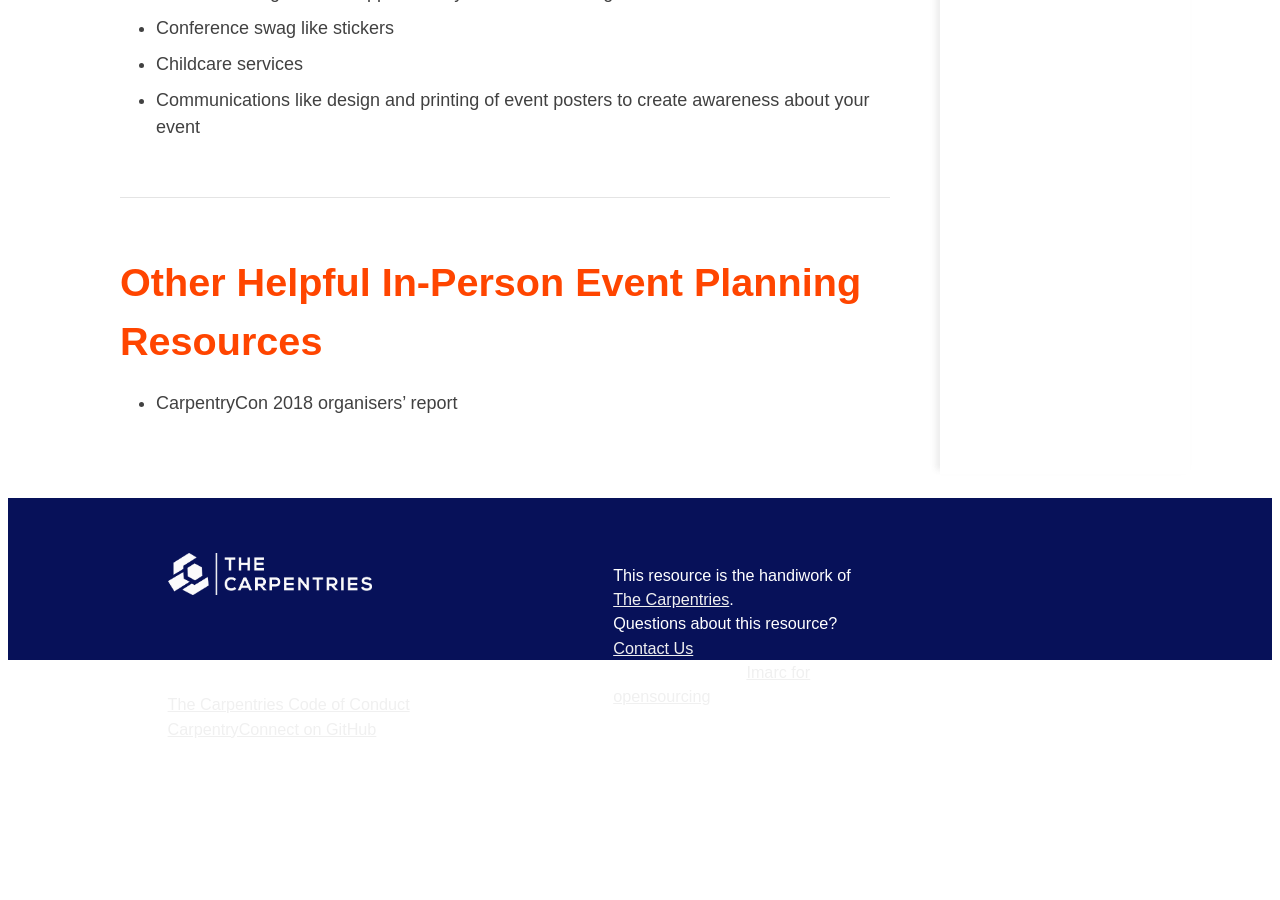
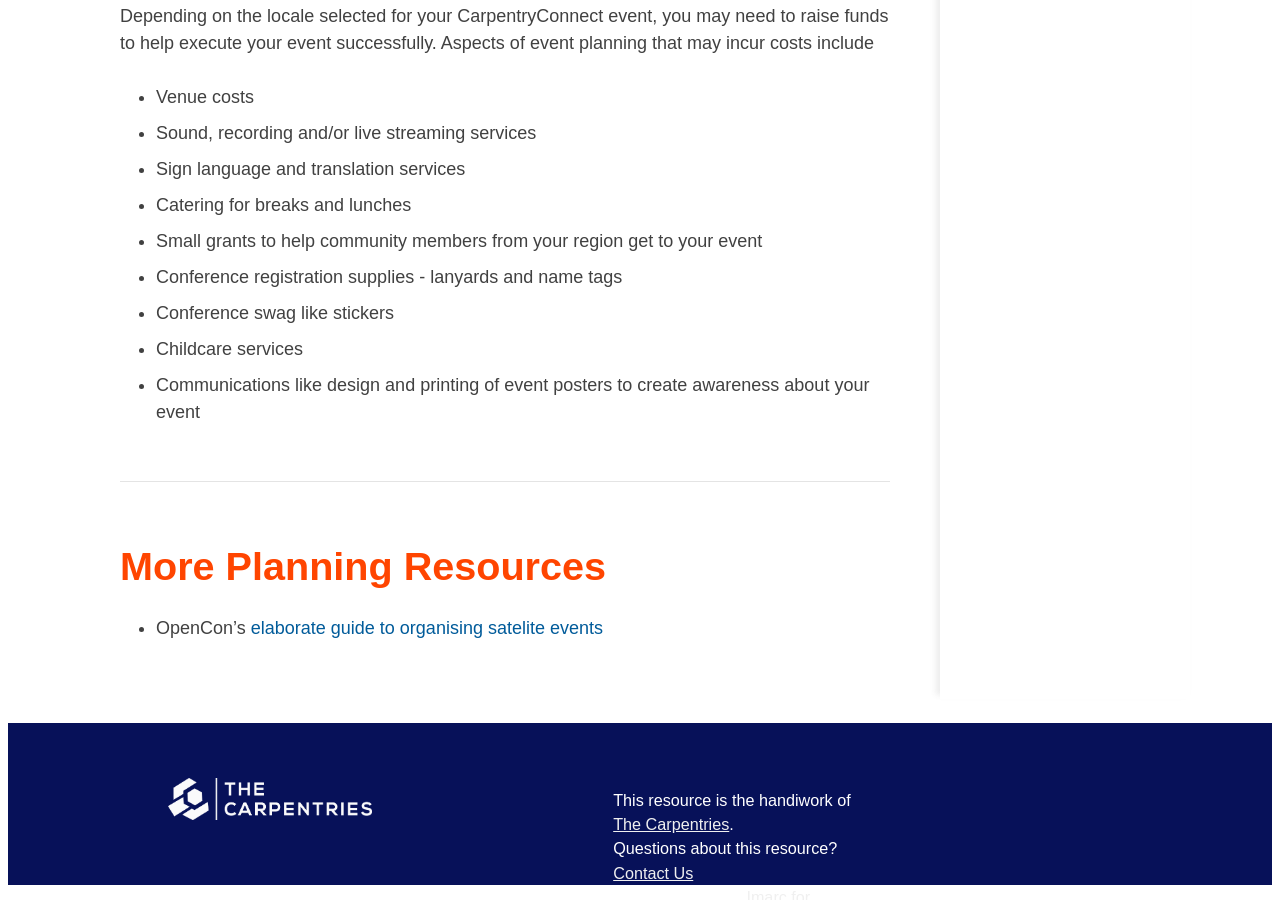
Before and after one commit to CarpentryConnect/carpentryconnect.org, a Jekyll site: the page built from in-person.markdown, in a window 1280 px wide and 900 px high, scrolled down 18137 px. Built offline with Jekyll 4.4.1, drawn with Linux system fonts in a browser that asks for light colours; nearby versions of some CDN libraries; before the commit the page ends 18878 px from its top, so only the background shows below that; some of the changed text lies outside the part shown.

Commit message:
content edits

```diff
--- a/in-person.markdown
+++ b/in-person.markdown
@@ -3,6 +3,12 @@ title: In-Person CarpentryConnects
 layout: default
 permalink: /in-person/
 ---
+
+<section class="intro">
+	<p>
+		This page provides checklists, recommendations and resources to help Carpentries community members plan for in-person local and regional events.
+	</p>
+</section>
 
 <style type="text/css">
 figure img { border: 1px solid #999999;}
@@ -28,12 +34,6 @@ figure figcaption { font-style: italic; font-size: 0.85em; text-align: center;}
 	color: #41322f;
 }
 </style>
-
-<section class="intro">
-	<p>
-		This page provides checklists, recommendations and resources to help Carpentries community members plan for in-person local and regional events.
-	</p>
-</section>
 
 ## Start Here!
 
@@ -162,8 +162,6 @@ If a panel session is preferred:
 - Choose a broad topic that would be of interest to conference attendees. You can get ideas by engaging your attendees to find out what topics they are interested in.
 - Allow ample time for Q&A i.e. the final 20 minutes of an hour-long panel session
 
-
-
 #### Lightning Talk Sessions {#LightningTalkSessions}
 These sessions allow participants 3-7 minutes on stage to talk about something interesting, and share a call-to-action or several for the audience. Presenters are typically allowed 1-5 slides to keep their talks short and sweet.
 
@@ -253,6 +251,7 @@ Depending on the size of your event and the number of volunteers you have at han
 Here are a few roles and a checklist of duties under each one:
 
 ### Master of Ceremonies
+
 The Master of Ceremonies is tasked with:
 - Kicking off the event by
 	- welcoming all attendees at the start of each event day,
@@ -267,6 +266,7 @@ The Master of Ceremonies is tasked with:
 - assuming the role of timekeeper if need be
 
 ### Time Keeper
+
 Ensures the event program runs smoothly by:
 - creating time-alert signage to alert speakers of time left in the session
 - keeping time in the main track of the event and one of the breakout tracks throughout the day
@@ -275,6 +275,7 @@ Ensures the event program runs smoothly by:
 - respectfully but firmly ending a session when there’s a risk to go over time
 
 ### Session facilitators
+
 Session facilitators are tasked with:
 - designing the flow of their session so it meets its objectives
 - ensuring their sessions run smoothly by:
@@ -316,6 +317,7 @@ Program/process design and implementation that offers multiple avenues for acces
 </div>
 
 ### Event Buddies
+
 Attending events can be nerve wracking for some people. Event buddies serve as
 - venue guides, making signage,giving directions to various amenities and answering all questions that attendees may have
 - go-to people for accessibility concerns and questions. Event buddies should be briefed and equipped to address accessibility needs.
@@ -323,6 +325,7 @@ Attending events can be nerve wracking for some people. Event buddies serve as
 - facilitators of the [Hallway Track](/in-person#TheHallwayTrack) over breaks and meals -  make themselves available for conversation and running fun activities to help people engage with each other
 
 ### Session Transcribers
+
 For sessions in the main track, and breakout sessions at your event, transcribing sessions / live note-taking is highly recommended. It is the duty of discussion transcribers to:
 - identify a central tool to use to write notes /  transcribe sessions. This should be accessible by all event attendees
 - where Google Docs or other proprietary tools are preferred, determine permissions to the notes documents for different people at the event i.e. view-only access for attendees, comment-access for organisers, etc
@@ -344,6 +347,7 @@ The Carpentries community is composed of technologists, librarians, data scienti
 We covered the different types of sessions you can have in your event [in this section](/in-person#DecideonSessionFormats), and we will now offer tips for selecting the right types of sessions for your CarpentryConnect event.
 
 ### Ask Community Members for Input
+
 After you have designed a skeletal program for your day, share it with community members that are keen on attending your CarpentryConnect, and ask them to offer suggestions for specific themes for your panel sessions, breakout sessions and keynote speakers. Requests for input can either be sent as
 - open-ended questions i.e.
 	what breakout sessions would you be interested in going to at our upcoming CarpentryConnect? _________________________ , or
@@ -363,6 +367,7 @@ As an organiser, you can then go by popular vote and slot the top three session
 Less popular sessions / themes from your community engagement exercise above need not go to waste - please reach out to [community@carpentries.org](mailto:community@carpentries.org) or [fill this form](https://docs.google.com/forms/d/e/1FAIpQLSen9_axxQ3_0FN5HjL7cyot9RzTdIGpOU16Wr1eatZblsfU7w/viewform) requesting for these to be slotted as hour-long **Themed Discussion Sessions** (online Carpentries community calls where global Carpentries community members are invited to participate). These themed discussion sessions provide varied perspectives on different themes, and are usually recorded and uploaded to [The Carpentries YouTube channel](https://www.youtube.com/thecarpentries).
 
 ### Check Carpentries Channels for Ideas
+
 - Does your regional / local Carpentries community have its own mailing list on TopicBox or a dedicated Slack channel on The Carpentries Slack where different things are discussed regularly?
 	- If yes, are there discussions that have been going on for a long time, or some which community members have very different approaches / opinions about?
 - Are there blog posts on The Carpentries blog whose themes would make for timely discussions in your regional / local community event?
@@ -370,11 +375,13 @@ Less popular sessions / themes from your community engagement exercise above nee
 If you answered yes to any of these prompts, congratulations! You have identified some interesting topics to discuss in different sessions in your CarpentryConnect event.
 
 ### Brainstorm with The Carpentries Core Team
+
 Email [community@carpentries.org](mailto:community@carpentries.org) with your request to chat about possible session themes for your CarpentryConnect event and  members of the Community Development Team in The Carpentries will avail themselves for a chat with your local/regional event organisers.
 
 ## Creating a Website for Your CarpentryConnect Event
 
 ### Website Templates to Use
+
 To help you get started, The Carpentries will soon be adding two website templates for you to choose from. You can find both templates in [the CarpentryConnect repository on GitHub](https://github.com/carpentryconnect).
 
 Just like this resource and The Carpentries website, both website templates will employ use of [Jekyll](https://jekyllrb.com), a static website generator, and display all information about your event summarily in a single page.
@@ -387,7 +394,7 @@ In the meantime, we recommend using these as a template:
 
 We highly recommend cloning either of the templates to the same repository to make it easier for The Carpentries Core Team to register a _cityyear.carpentryconnect.org_ subdomain for your event. Please reach out to [community@carpentries.org](mailto:community@carpentries.org) if you would like for one of our team to work with you in this step of the process.
 
-### Developing a Conference Budget
+## Developing a Conference Budget
 
 Here's a list of items that may require money:
 - Beverages and snacks
@@ -410,7 +417,7 @@ Here's a list of items that may require money:
 - Other items related to accessibility accommodations (ex. Child care services)
 
 
-### Putting Out a Call for Registrations
+## Putting Out a Call for Registrations
 
 Putting out a call for registrations will give you an idea of how many people plan on attending your event. This will come in handy as you prepare your venue to make accommodations for various accessibility needs, design seating arrangements for various rooms, make plans for catering, get name tags ready, etc.
 
@@ -431,7 +438,8 @@ Regardless of the tool you decide to use to manage your CarpentryConnect registr
 - Food Allergies
 	In case beverages and meals will be provided at your event, this information is important to have and share with your catering service
 
-### Seeking Funds and Sponsors
+## Seeking Funds and Sponsors
+
 Depending on the locale selected for your CarpentryConnect event, you may need to raise funds to help execute your event successfully. Aspects of event planning that may incur costs include
 - Venue costs
 - Sound, recording and/or live streaming services
@@ -443,6 +451,6 @@ Depending on the locale selected for your CarpentryConnect event, you may need t
 - Childcare services
 - Communications like design and printing of event posters to create awareness about your event
 
-## Other Helpful In-Person Event Planning Resources
+## More Planning Resources
 
-- CarpentryCon 2018 organisers' report
+- OpenCon's [elaborate guide to organising satelite events](https://www.opencon2018.org/satellite)
```
Also changed, not shown: online.markdown (+18 -7 lines).
